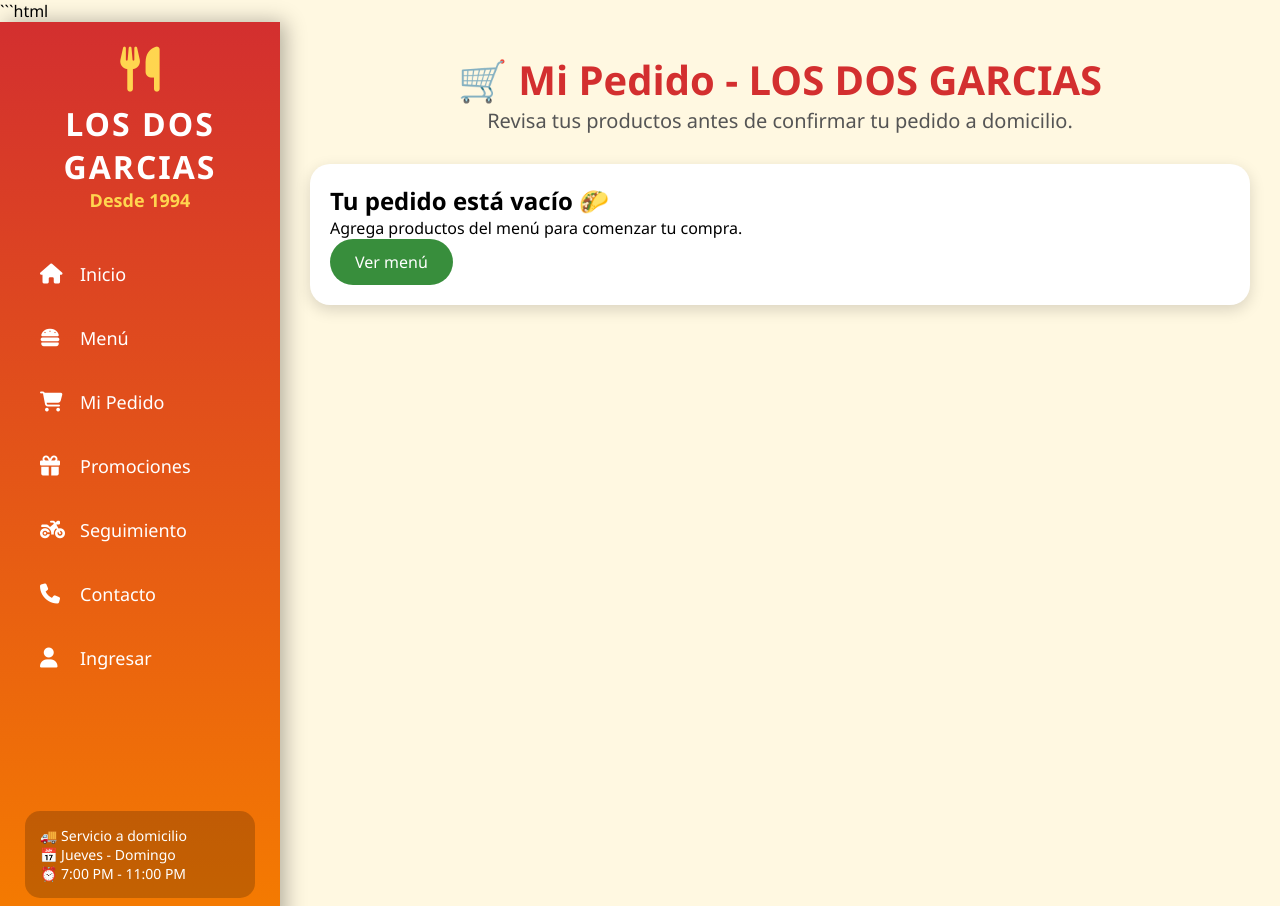
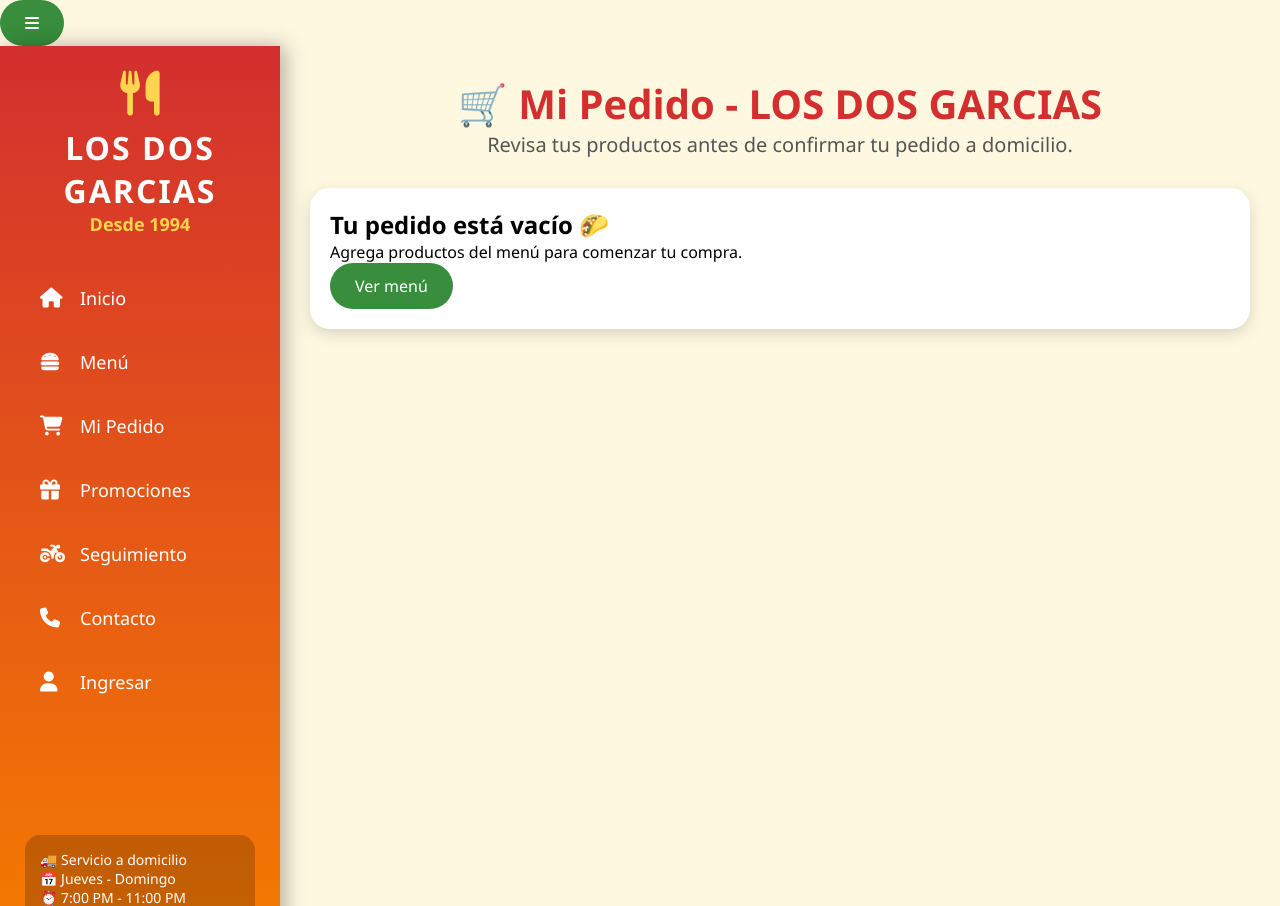
Before and after one commit to emiliogarcianmms-ship-it/los-dos-garcias, a Flask app: page /carrito in a window 1280 px wide. Run offline with Flask 3, Linux system fonts and the light colour scheme; some libraries are stand-ins or nearby versions.

Commit message:
Update base.html

````diff
--- a/templates/base.html
+++ b/templates/base.html
@@ -1,4 +1,3 @@
-```html
 <!DOCTYPE html>
 <html lang="es">
 
@@ -14,7 +13,9 @@ LOS DOS GARCIAS
 </title>
 
 
+
 <link rel="stylesheet" href="{{ url_for('static', filename='css/estilos.css') }}">
+
 
 
 <link rel="stylesheet"
@@ -29,12 +30,23 @@ href="https://cdnjs.cloudflare.com/ajax/libs/font-awesome/6.5.0/css/all.min.css"
 
 
 
-<!-- ===========================
-     MENU LATERAL
-=========================== -->
+<!-- BOTON MENU CELULAR -->
+
+<button class="menu-toggle" onclick="abrirMenu()">
+
+<i class="fa-solid fa-bars"></i>
+
+</button>
 
 
-<div class="sidebar">
+
+
+
+<!-- MENU LATERAL -->
+
+<div class="sidebar" id="sidebar">
+
+
 
 
 
@@ -60,7 +72,9 @@ Desde 1994
 
 
 
+
 <nav>
+
 
 
 <a href="/">
@@ -159,6 +173,7 @@ Ingresar
 
 
 
+
 <div class="info">
 
 
@@ -181,18 +196,19 @@ Ingresar
 
 
 
+
+
 </div>
 
 
 
 
 
-<!-- ===========================
-     CONTENIDO
-=========================== -->
 
+<!-- CONTENIDO PRINCIPAL -->
 
 <div class="contenido">
+
 
 
 {% block contenido %}
@@ -200,7 +216,30 @@ Ingresar
 {% endblock %}
 
 
+
 </div>
+
+
+
+
+
+
+
+<script>
+
+
+function abrirMenu(){
+
+
+document.getElementById("sidebar").classList.toggle("activo");
+
+
+}
+
+
+</script>
+
+
 
 
 
@@ -208,4 +247,3 @@ Ingresar
 
 
 </html>
-```
````
